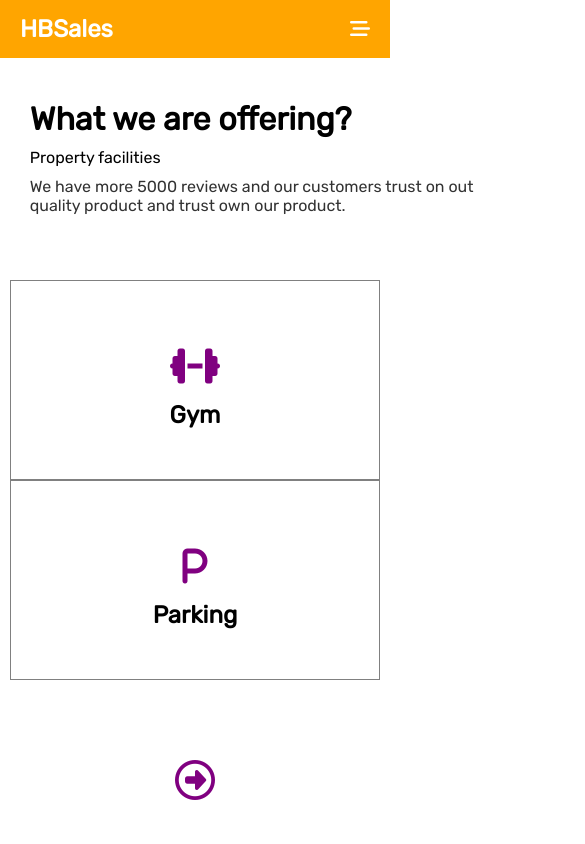
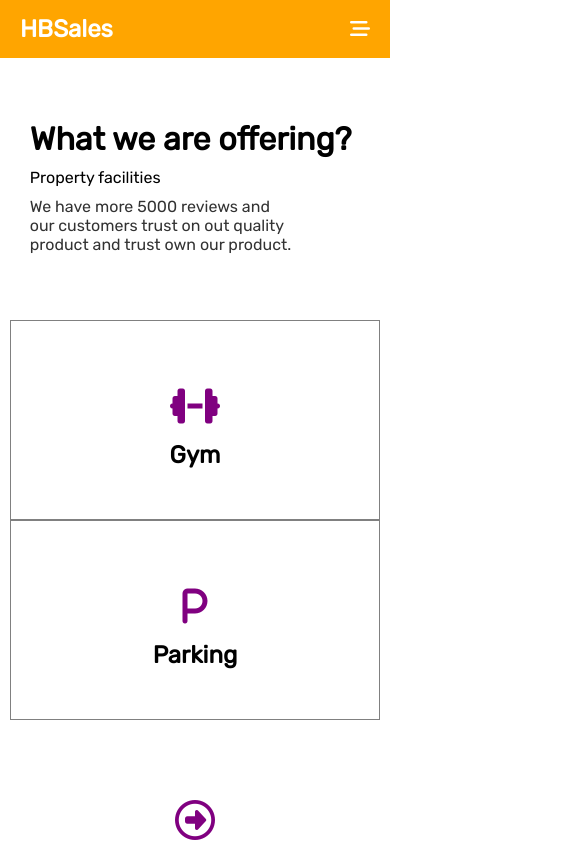
Before and after one commit to Hebaade/HBSales-react-landingPage, a React (Vite) app: page /about in a window 390 px wide. Shown: the top 844 px of the page, 585 px wide, since content can reach past the window. Built offline with nearby package versions, Linux system fonts and the light colour scheme.

Commit message:
last commit

```diff
--- a/src/App.css
+++ b/src/App.css
@@ -58,16 +58,18 @@ nav ul li a:hover {
 }
 
 @media(max-width:767px) {
-    .fa-bars-staggered{
-     display: inline-block;
+    .fa-bars-staggered {
+        display: inline-block;
     }
-    header div{
+
+    header div {
         width: 100%;
         display: flex;
         align-items: center;
         justify-content: space-between;
     }
-     header {
+
+    header {
         flex-direction: column;
         justify-content: center;
     }
@@ -76,13 +78,16 @@ nav ul li a:hover {
         flex-direction: column;
         display: none;
     }
-    #ul li{
+
+    #ul li {
         margin: 10px 0;
     }
 }
-.display{
+
+.display {
     display: none;
 }
+
 #landing {
     margin-top: 50px;
     background-color: orange;
@@ -160,7 +165,8 @@ nav ul li a:hover {
         grid-template-rows: repeat(2, auto);
         gap: 0;
     }
-    .we{
+
+    .we {
         font-size: 45px;
     }
 }
@@ -308,10 +314,21 @@ footer li:hover, .fa-brands:hover {
     border: 1px solid gray;
 }
 
+.firstDiv {
+    width: 600px !important;
+    height: fit-content;
+}
+
 @media(max-width:767px) {
     .aboutProperty {
         flex-direction: column;
         justify-content: center;
+        overflow: hidden;
+    }
+
+    .firstDiv {
+        width: 100% !important;
+        margin: 20px 0;
     }
 
     .aboutProperty>div {
--- a/src/Components/AboutPro.jsx
+++ b/src/Components/AboutPro.jsx
@@ -5,12 +5,11 @@ export default function AboutPro() {
       <div className="aboutProperty" >
           <div style={{
               border: "none",
-              width: "600px ",
               gap: "10px",
               textAlign: "start",
               justifyContent: "start",
               alignItems:"start"
-          }}>
+          }} className="firstDiv">
         <h2 style={{fontSize:"32px"}}>What we are offering?</h2>
         <p>Property facilities</p>
         <p className="product">
```
